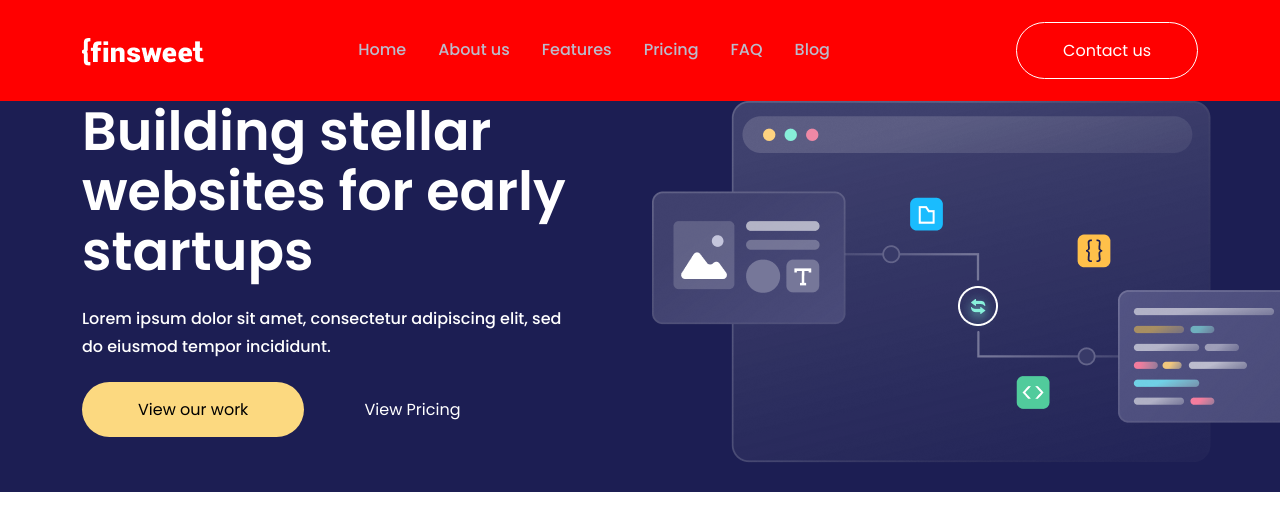
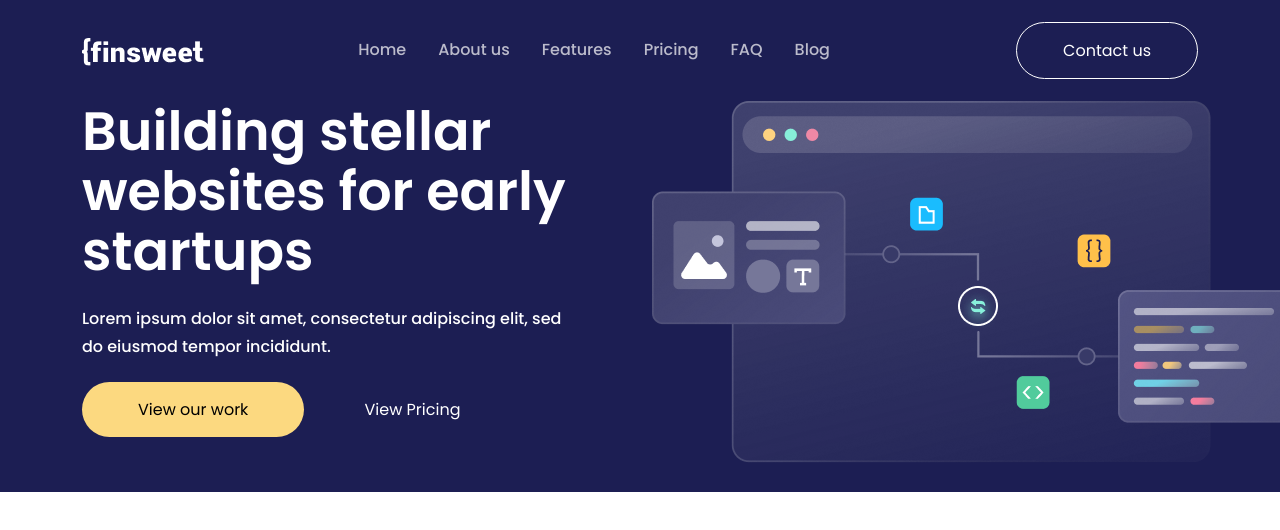
Before and after one commit to EngAhmedAbdullahiAli/Finsweeat, a plain HTML site: page index.html in a window 1280 px wide. Drawn offline with Linux system fonts and the light colour scheme; a web font is replaced by a local one.

Commit message:
background is backed orginal

```diff
--- a/css/style.css
+++ b/css/style.css
@@ -2,8 +2,8 @@
  Navbar section start
  =============================================== */
 nav {
-  background: red;
-  padding:30px 0px !important;
+  background: #1c1e53;
+  padding: 30px 0px !important;
 }
 .navbar-nav{
     column-gap: 32px;
```
